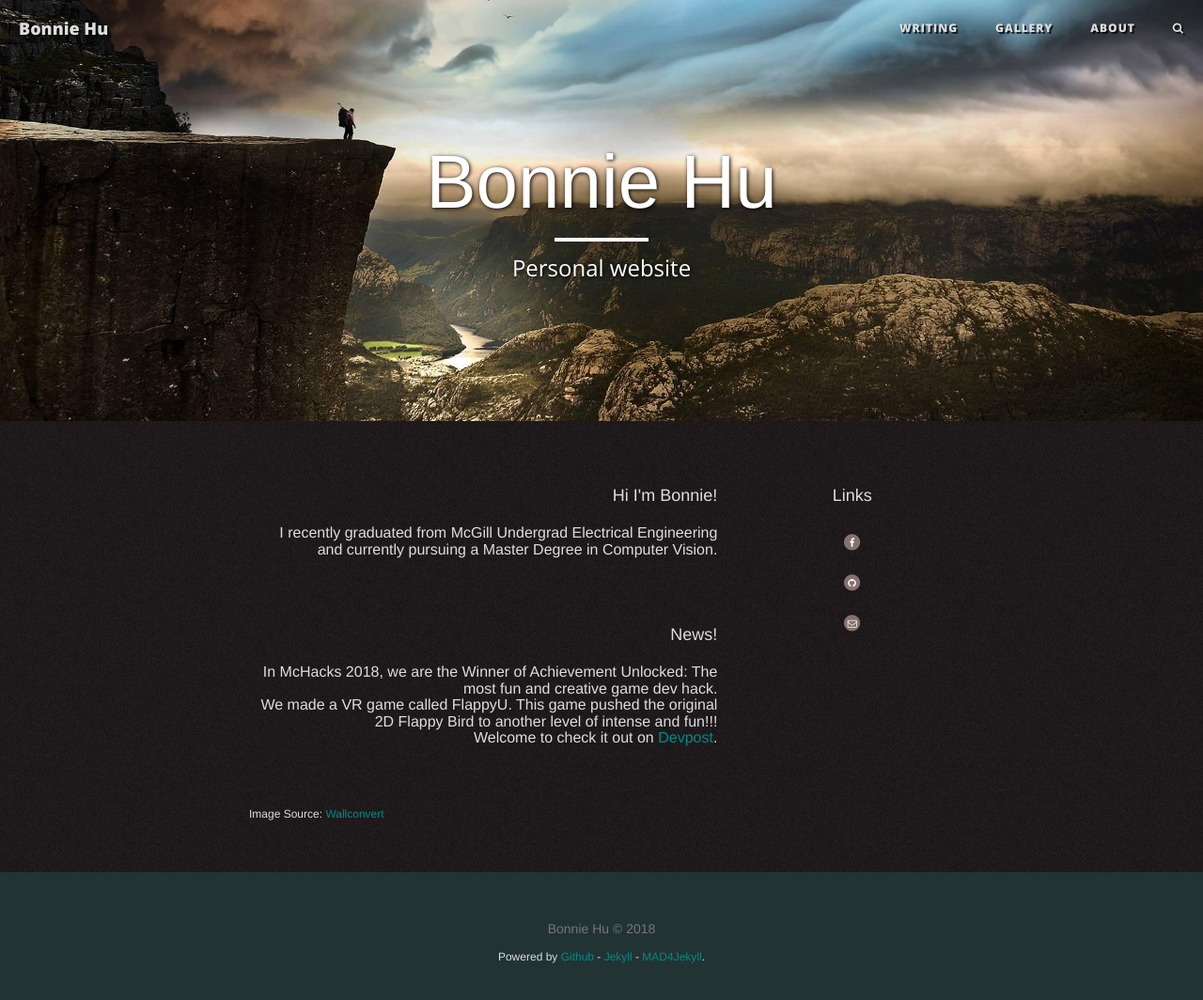
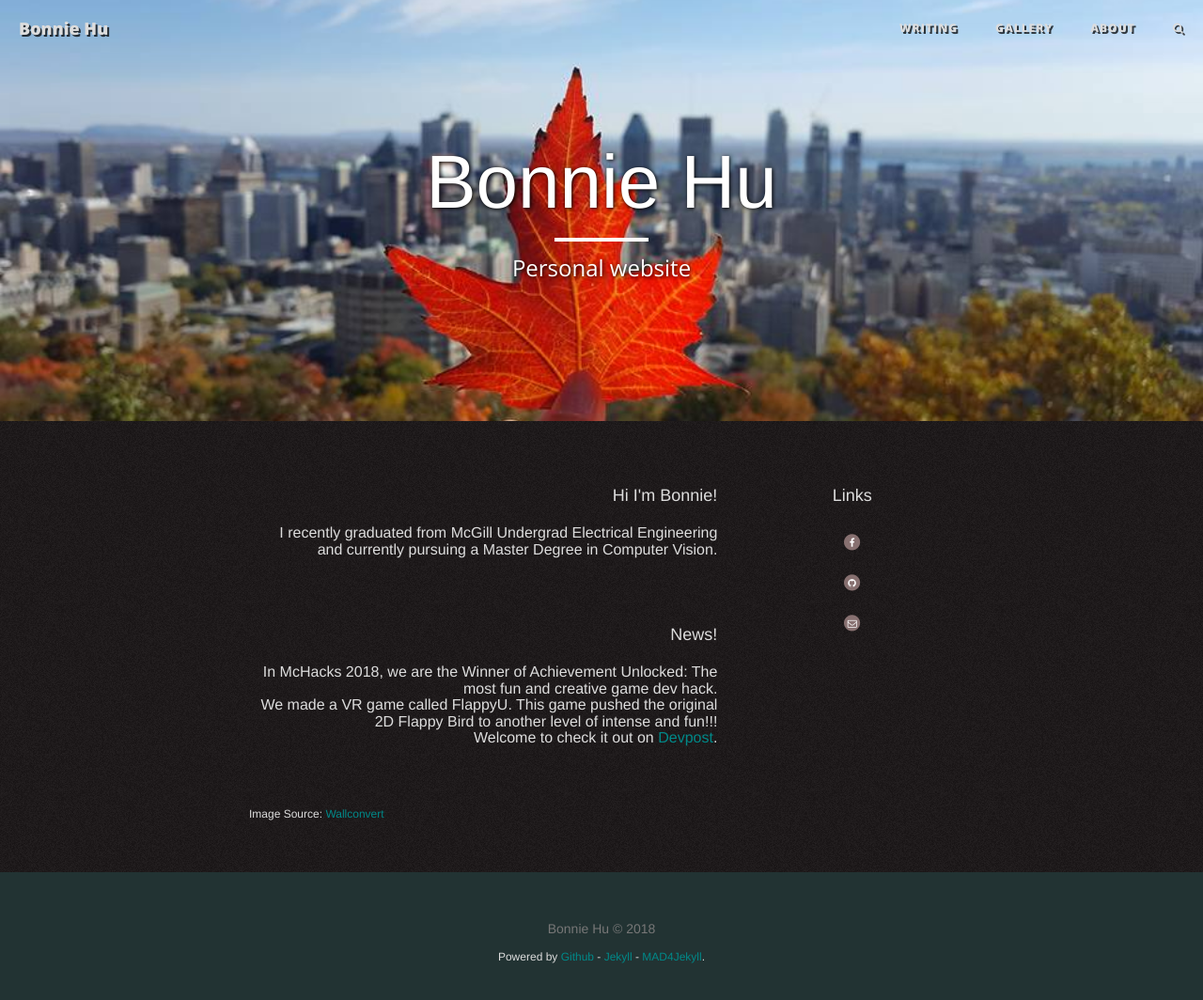
Before and after one commit to Bonnie970/Bonnie970.github.io, a Jekyll site: the page built from pages/index.html, in a window 1280 px wide and 1102 px high. Shown: the top 1064 px of the window at 94% size. Built offline with Jekyll 4.4.1, drawn with Linux system fonts in a browser that asks for light colours; nearby versions of some CDN libraries.

Commit message:
Update index.html

```diff
--- a/pages/index.html
+++ b/pages/index.html
@@ -2,7 +2,7 @@
 layout: page
 title: "Bonnie Hu"
 description: "Personal website"
-header-img: "assets/owner/hero/home-bg.jpg"
+header-img: "assets/owner/hero/MtRoyal.jpg"
 permalink: ./index.html
 ---
 
```
